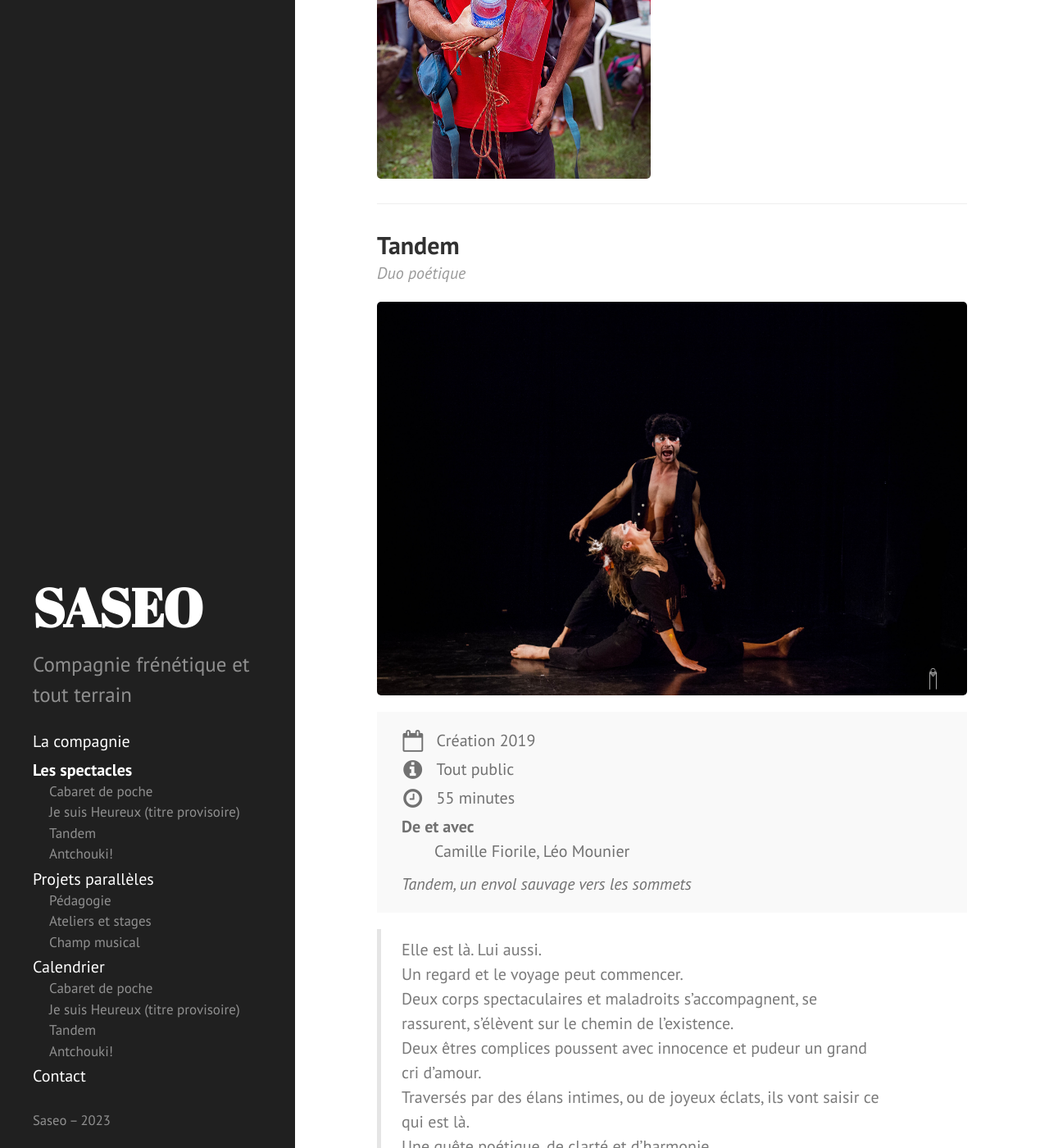
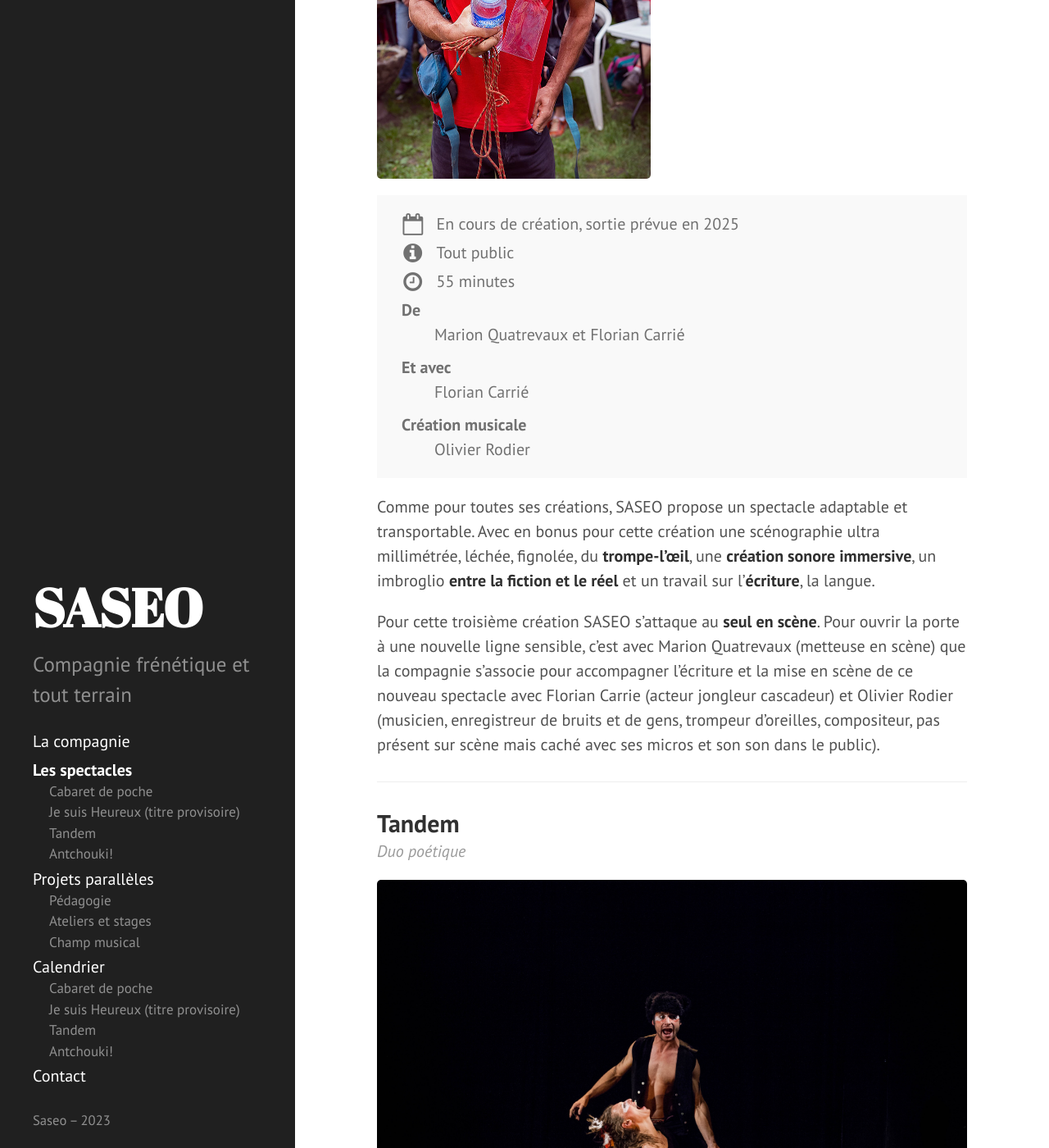
Before and after one commit to rizoom/saseo.org, a Jekyll site: the page built from spectacles.md, in a window 1280 px wide and 1400 px high, scrolled down 2030 px. Shown: the whole window at 82% size. Built offline with Jekyll 4.4.1, drawn with Linux system fonts in a browser that asks for light colours; some of the changed text lies outside the part shown.

Commit message:
feat: update text shows

```diff
--- a/spectacles.md
+++ b/spectacles.md
@@ -60,6 +60,38 @@ Ici les prouesses circassiennes s'enchaînent sur une piste de 2 mètres de diam
 
 ![Yvan à Bagnères-de-Bigorre]({{ site.baseurl }}/public/img/je-suis-heureux-flo.jpg){: height="500" }
 
+<div class="message">
+  <div class="mb-1">
+    <i class="mx-1 fa fa-fw fa-lg fa-calendar-o" aria-hidden="true"></i><span class="ml-1">En cours de création, sortie prévue en 2025</span>
+  </div>
+  <div class="mb-1">
+    <i class="mx-1 fa fa-fw fa-lg fa-info-circle" aria-hidden="true"></i><span class="ml-1">Tout public</span>
+  </div>
+  <div class="mb-1">
+    <i class="mx-1 fa fa-fw fa-lg fa-clock-o" aria-hidden="true"></i><span class="ml-1">55 minutes</span>
+  </div>
+  <dl class="ml-2 mb-0">
+    <dt>De </dt>
+    <dd>Marion Quatrevaux et Florian Carrié</dd>
+    <dt>Et avec </dt>
+    <dd>Florian Carrié</dd>
+    <dt>Création musicale</dt>
+    <dd class="mb-0">Olivier Rodier</dd>
+  </dl>
+</div>
+
+Comme pour toutes ses créations, SASEO propose un spectacle adaptable
+et transportable. Avec en bonus pour cette création une scénographie ultra millimétrée,
+léchée, fignolée, du **trompe-l’œil**, une **création sonore immersive**, un imbroglio **entre la
+fiction et le réel** et un travail sur l’**écriture**, la langue.
+
+Pour cette troisième création SASEO s’attaque au **seul en scène**. Pour ouvrir la porte
+à une nouvelle ligne sensible, c’est avec Marion Quatrevaux (metteuse en scène)
+que la compagnie s’associe pour accompagner l’écriture et la mise en scène de ce nouveau
+spectacle avec Florian Carrie (acteur jongleur cascadeur) et Olivier Rodier (musicien,
+enregistreur de bruits et de gens, trompeur d’oreilles, compositeur, pas présent sur scène mais
+caché avec ses micros et son son dans le public).
+
 ---
 
 ## Tandem
@@ -70,6 +102,9 @@ Ici les prouesses circassiennes s'enchaînent sur une piste de 2 mètres de diam
 <div class="message">
   <div class="mb-1">
     <i class="mx-1 fa fa-fw fa-lg fa-calendar-o" aria-hidden="true"></i><span class="ml-1">Création 2019</span>
+  </div>
+  <div class="mb-1">
+    <i class="mx-1 fa fa-fw fa-lg fa-child" aria-hidden="true"></i><span class="ml-1">Repris par la compagnie <a href="https://cielahaut.fr">Là Haut</a></span>
   </div>
   <div class="mb-1">
     <i class="mx-1 fa fa-fw fa-lg fa-info-circle" aria-hidden="true"></i><span class="ml-1">Tout public</span>
@@ -86,19 +121,18 @@ Ici les prouesses circassiennes s'enchaînent sur une piste de 2 mètres de diam
   </div>
 </div>
 
-> Elle est là. Lui aussi.
-> Un regard et le voyage peut commencer.
-> Deux corps spectaculaires et maladroits s'accompagnent, se rassurent, s’élèvent sur le chemin de l'existence.
-> Deux êtres complices poussent avec innocence et pudeur un grand cri d’amour.
-> Traversés par des élans intimes, ou de joyeux éclats, ils vont saisir ce qui est là.
-> Une quête poétique, de clarté et d'harmonie.
-> C’est puissant.
-> C’est tendre.
-> Merveilleusement fragile.
+Elle est là. Lui aussi.
+Un regard et le voyage peut commencer.
+Deux corps spectaculaires et maladroits s'accompagnent, se rassurent, s’élèvent sur le chemin de l'existence.
+Deux êtres complices poussent avec innocence et pudeur un grand cri d’amour.
+Traversés par des élans intimes, ou de joyeux éclats, ils vont saisir ce qui est là.
+Une quête poétique, de clarté et d'harmonie.
+C’est puissant.
+C’est tendre.
+Merveilleusement fragile.
 
-> Leur silence est une porte, derrière cette porte un paysage, c'est l'horizon qui nous transporte.
-> Leur souffle est une histoire, dans cette histoire résonne un chant et de ce chant renaît l'espoir.
-
+Leur silence est une porte, derrière cette porte un paysage, c'est l'horizon qui nous transporte.
+Leur souffle est une histoire, dans cette histoire résonne un chant et de ce chant renaît l'espoir.
 
 > <em>"Mesurer notre chance de vivre est souvent une tâche difficile.
 C'est pour cela qu'on s'entoure des bonnes personnes, celles qui nous piquent dans notre déclin.
```
